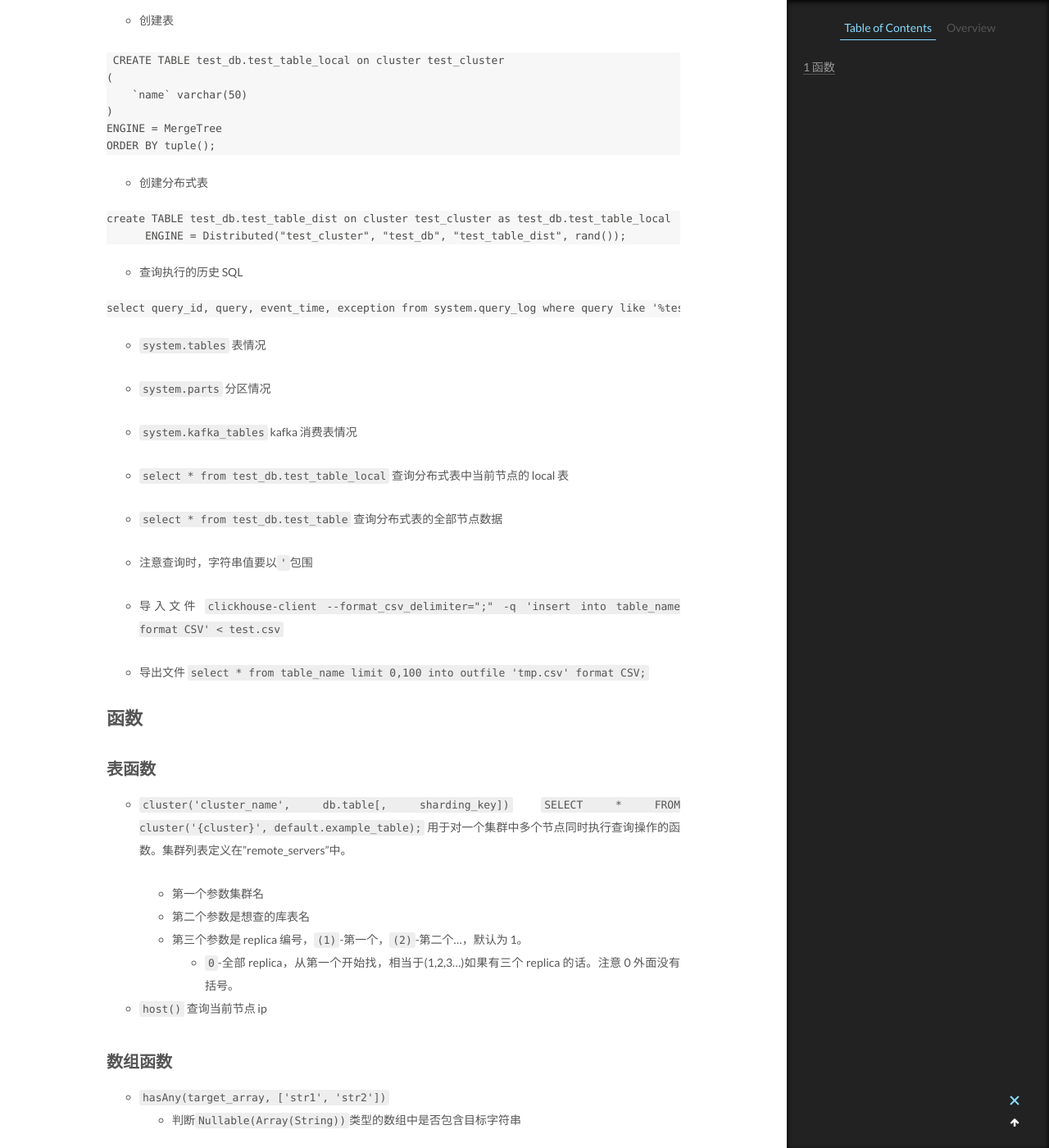
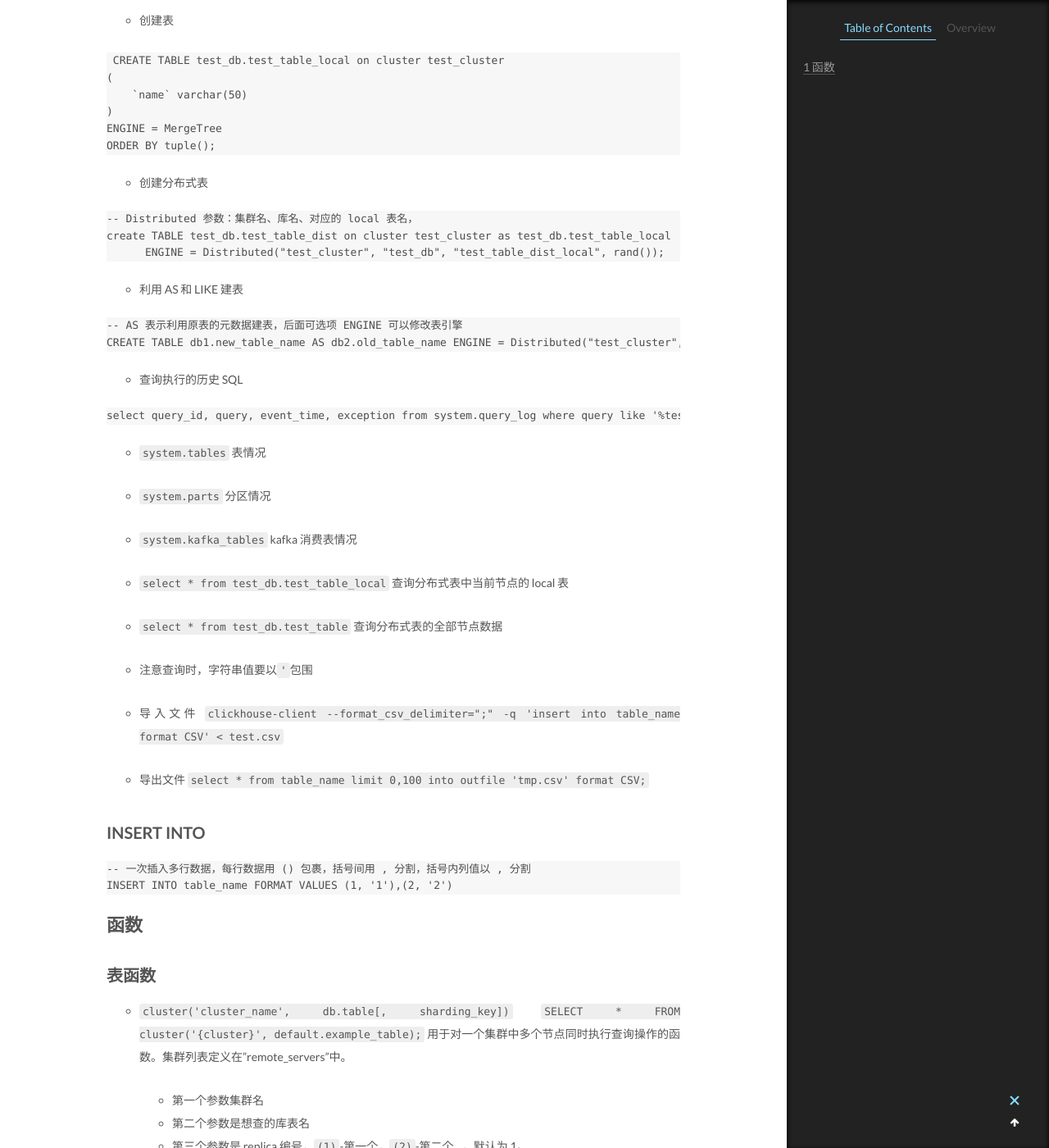
Before and after one commit to CodeHunter2006/CodeHunter2006.github.io, a Jekyll site: the page built from _posts/2022-11-30-ClickHouse_SQL.md, in a window 1280 px wide and 1400 px high, scrolled down 702 px. Shown: the whole window at 82% size. Built offline with Jekyll 4.4.1, drawn with Linux system fonts in a browser that asks for light colours.

Commit message:
doc: add contents

````diff
--- a/_posts/2022-11-30-ClickHouse_SQL.md
+++ b/_posts/2022-11-30-ClickHouse_SQL.md
@@ -29,8 +29,16 @@ ORDER BY tuple();
 - 创建分布式表
 
 ```SQL
+-- Distributed 参数：集群名、库名、对应的 local 表名，
 create TABLE test_db.test_table_dist on cluster test_cluster as test_db.test_table_local
-      ENGINE = Distributed("test_cluster", "test_db", "test_table_dist", rand());
+      ENGINE = Distributed("test_cluster", "test_db", "test_table_dist_local", rand());
+```
+
+- 利用 AS 和 LIKE 建表
+
+```SQL
+-- AS 表示利用原表的元数据建表，后面可选项 ENGINE 可以修改表引擎
+CREATE TABLE db1.new_table_name AS db2.old_table_name ENGINE = Distributed("test_cluster", "test_db", "test_table_dist", rand());
 ```
 
 - 查询执行的历史 SQL
@@ -62,6 +70,13 @@ select query_id, query, event_time, exception from system.query_log where query
 - 导出文件
   `select * from table_name limit 0,100 into outfile 'tmp.csv' format CSV;`
 
+## INSERT INTO
+
+```SQL
+-- 一次插入多行数据，每行数据用 () 包裹，括号间用 , 分割，括号内列值以 , 分割
+INSERT INTO table_name FORMAT VALUES (1, '1'),(2, '2')
+```
+
 # 函数
 
 ## 表函数
````
Also changed, not shown: _posts/2019-12-21-TheGoProgrammingLaguage_Notes.md (+65 -0 lines), _posts/2022-12-31-Python_package.md (+3 -1 lines), _posts/2023-01-07-Python_Syntex.md (+3 -2 lines).
